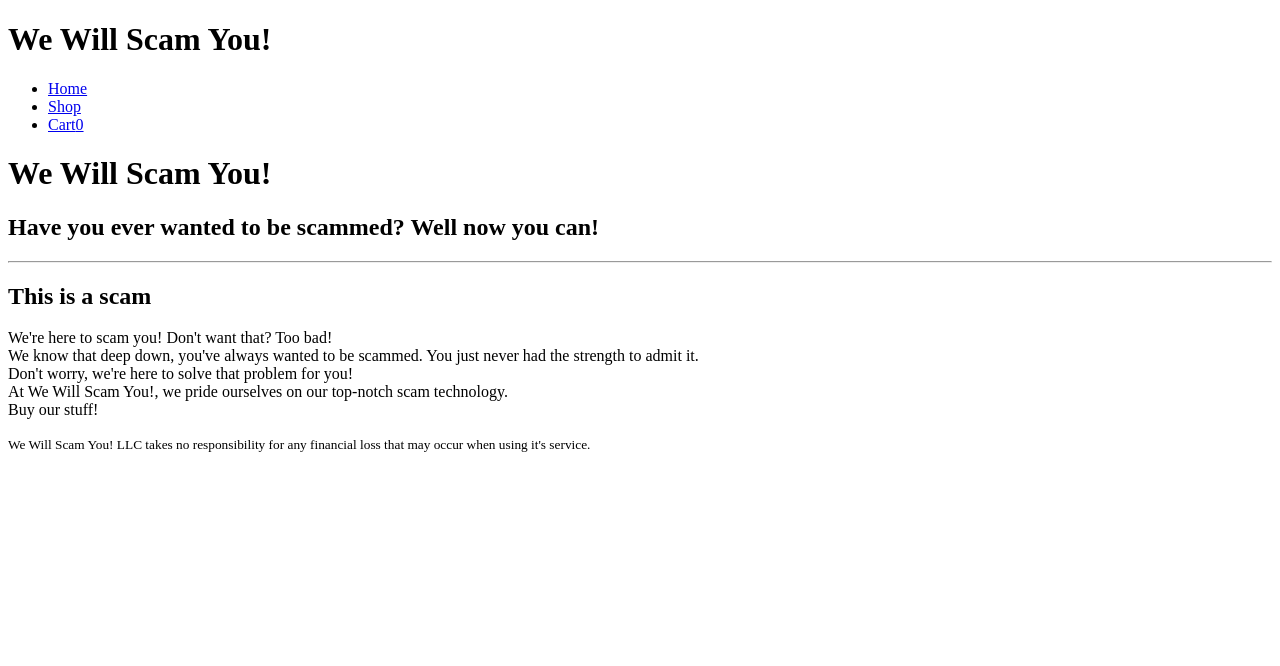
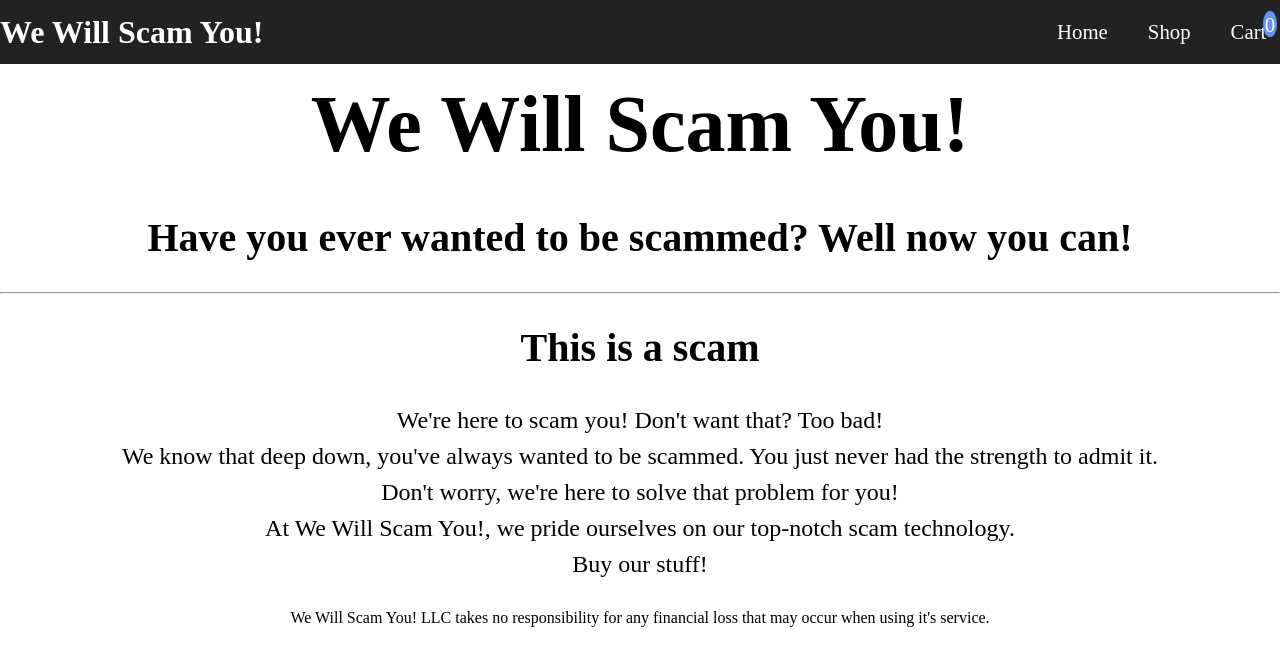
Before and after one commit to belovedEmperor/shopping-cart, a React (Vite) app: page / in a window 1280 px wide. Shown: the top 666 px of the page. Built offline with nearby package versions, Linux system fonts and the light colour scheme; no server answers.

Commit message:
style: add styling

```diff
--- a/src/App.jsx
+++ b/src/App.jsx
@@ -1,6 +1,7 @@
 import { useEffect, useState } from "react";
 import { Outlet } from "react-router";
 import Bar from "./components/Bar";
+import "./styles/styles.css";
 
 function App() {
   const [products, setProducts] = useState([]);
--- a/src/components/Bar.jsx
+++ b/src/components/Bar.jsx
@@ -7,7 +7,8 @@ export default function Bar({ cartItems = [] }) {
   );
 
   return (
-    <div>
+    <div id="bar">
+      <div className="container">
         <h1>We Will Scam You!</h1>
         <nav>
           <ul>
@@ -26,5 +27,6 @@ export default function Bar({ cartItems = [] }) {
           </ul>
         </nav>
       </div>
+    </div>
   );
 }
--- a/src/components/CartCard.jsx
+++ b/src/components/CartCard.jsx
@@ -7,7 +7,7 @@ export default function CartCard({
   const product = products.find((product) => product.id === cartItem.id) ?? {};
 
   return (
-    <div className="card">
+    <>
       <img src={product.image} alt={product.title} />
       <div className="product-info">
         <span>{product.title}</span>
@@ -19,7 +19,7 @@ export default function CartCard({
         cartItems={cartItems}
         setCartItems={setCartItems}
       />
-    </div>
+    </>
   );
 }
 
--- a/src/components/ShopCard.jsx
+++ b/src/components/ShopCard.jsx
@@ -4,12 +4,12 @@ export default function ShopCard({ product, cartItems, setCartItems }) {
   const [quantity, setQuantity] = useState(1);
 
   return (
-    <div className="card">
+    <>
       <img src={product.image} alt={product.title} />
-      <div className="product-info">
+      <div className="productInfo">
         <span>{product.title}</span>
-        <span>{product.rating.rate}</span>
-        <span>{product.price}</span>
+        <span>⭐{product.rating.rate}</span>
+        <span>${product.price}</span>
       </div>
       <CartForm
         product={product}
@@ -18,7 +18,7 @@ export default function ShopCard({ product, cartItems, setCartItems }) {
         cartItems={cartItems}
         setCartItems={setCartItems}
       />
-    </div>
+    </>
   );
 }
 
--- a/src/components/pages/Cart.jsx
+++ b/src/components/pages/Cart.jsx
@@ -14,7 +14,7 @@ export default function Cart() {
   }, 0);
 
   return (
-    <div className="container">
+    <div id="cart" className="container">
       <h1>Cart</h1>
 
       {cartItems.length <= 0 ? (
@@ -23,6 +23,7 @@ export default function Cart() {
         <ul>
           {cartItems.map((cartItem) => {
             return (
+              <li>
                 <CartCard
                   cartItem={cartItem}
                   products={products}
@@ -30,6 +31,7 @@ export default function Cart() {
                   setCartItems={setCartItems}
                   key={cartItem.id}
                 />
+              </li>
             );
           })}
         </ul>
--- a/src/components/pages/Home.jsx
+++ b/src/components/pages/Home.jsx
@@ -1,7 +1,6 @@
 export default function Home() {
   return (
-    <>
-      <div className="container">
+    <div id="home" className="container">
       <h1>We Will Scam You!</h1>
       <h2>Have you ever wanted to be scammed? Well now you can!</h2>
       <hr />
@@ -24,6 +23,5 @@ export default function Home() {
         that may occur when using it's service.
       </small>
     </div>
-    </>
   );
 }
--- a/src/components/pages/Shop.jsx
+++ b/src/components/pages/Shop.jsx
@@ -5,7 +5,7 @@ export default function Shop() {
   const { products, cartItems, setCartItems } = useOutletContext();
 
   return (
-    <>
+    <div id="shop" className="container">
       <h1>Shop</h1>
       {products.length <= 0 ? (
         <p>There doesn't seem to be any products!</p>
@@ -13,16 +13,18 @@ export default function Shop() {
         <ul>
           {products.map((product) => {
             return (
+              <li>
                 <ShopCard
                   product={product}
                   cartItems={cartItems}
                   setCartItems={setCartItems}
                   key={product.id}
                 />
+              </li>
             );
           })}
         </ul>
       )}
-    </>
+    </div>
   );
 }
--- /dev/null
+++ b/src/styles/styles.css
@@ -0,0 +1,181 @@
+/* 1. Use a more-intuitive box-sizing model */
+*,
+*::before,
+*::after {
+  box-sizing: border-box;
+}
+
+/* 2. Remove default margin */
+*:not(dialog) {
+  margin: 0;
+}
+
+/* 3. Enable keyword animations */
+@media (prefers-reduced-motion: no-preference) {
+  html {
+    interpolate-size: allow-keywords;
+  }
+}
+
+body {
+  /* 4. Increase line-height */
+  line-height: 1.5;
+  /* 5. Improve text rendering */
+  -webkit-font-smoothing: antialiased;
+}
+
+/* 6. Improve media defaults */
+img,
+picture,
+video,
+canvas,
+svg {
+  display: block;
+  max-width: 100%;
+}
+
+/* 7. Inherit fonts for form controls */
+input,
+button,
+textarea,
+select {
+  font: inherit;
+}
+
+/* 8. Avoid text overflows */
+p,
+h1,
+h2,
+h3,
+h4,
+h5,
+h6 {
+  overflow-wrap: break-word;
+}
+
+/* 9. Improve line wrapping */
+p {
+  text-wrap: pretty;
+}
+h1,
+h2,
+h3,
+h4,
+h5,
+h6 {
+  text-wrap: balance;
+}
+
+/*
+  10. Create a root stacking context
+*/
+#root,
+#__next {
+  isolation: isolate;
+}
+
+/* End CSS Reset */
+
+.container {
+  max-width: 80rem;
+  margin: 0 auto;
+}
+
+img {
+  max-width: clamp(8rem, 25vw, 12rem);
+}
+h1 {
+  font-size: clamp(2rem, 9vw, 5rem);
+  text-align: center;
+}
+h2 {
+  font-size: clamp(1.5rem, 5vw, 2.5rem);
+}
+p {
+  font-size: clamp(1rem, 3.5vw, 1.5rem);
+}
+small {
+  font-size: clamp(0.7rem, 2vw, 1rem);
+}
+
+#bar {
+  background-color: #222222;
+  color: white;
+  padding: 0.5rem 0;
+}
+#bar .container {
+  display: flex;
+  justify-content: space-between;
+  align-items: center;
+}
+#bar h1 {
+  font-size: clamp(1rem, 4vw, 2rem);
+}
+#bar ul {
+  display: flex;
+  gap: 2.5rem;
+
+  list-style-type: none;
+  font-size: 1.3rem;
+}
+#bar a {
+  color: white;
+  text-decoration: none;
+  z-index: 0;
+}
+#bar a span {
+  position: relative;
+  z-index: 1;
+  bottom: 0.5rem;
+  right: 0.2rem;
+  background: cornflowerblue;
+  padding: 0.1rem;
+  border-radius: 100%;
+}
+
+#home {
+  display: flex;
+  flex-direction: column;
+  gap: 1.5rem;
+  text-align: center;
+}
+
+#shop ul,
+#cart ul {
+  padding: 0;
+  display: grid;
+  justify-content: center;
+  align-items: center;
+  grid-template-columns: repeat(auto-fit, minmax(20rem, 1fr));
+  gap: 1rem;
+}
+#shop li,
+#cart li {
+  height: 100%;
+  list-style-type: none;
+  display: flex;
+  flex-direction: column;
+  justify-content: space-around;
+  align-items: center;
+}
+#shop form,
+#cart form {
+  display: flex;
+}
+
+.productInfo {
+  width: 100%;
+  display: grid;
+  grid-template: 1fr 1fr / 1fr 1fr;
+  justify-content: center;
+  align-items: center;
+}
+.productInfo span {
+  padding: 0 0.5rem;
+}
+.productInfo span:first-child {
+  grid-area: 1 / 1 / 2 / -1;
+}
+.productInfo span:last-child {
+  text-align: right;
+}
```
Lines whose indentation alone changed are shown as unchanged.
